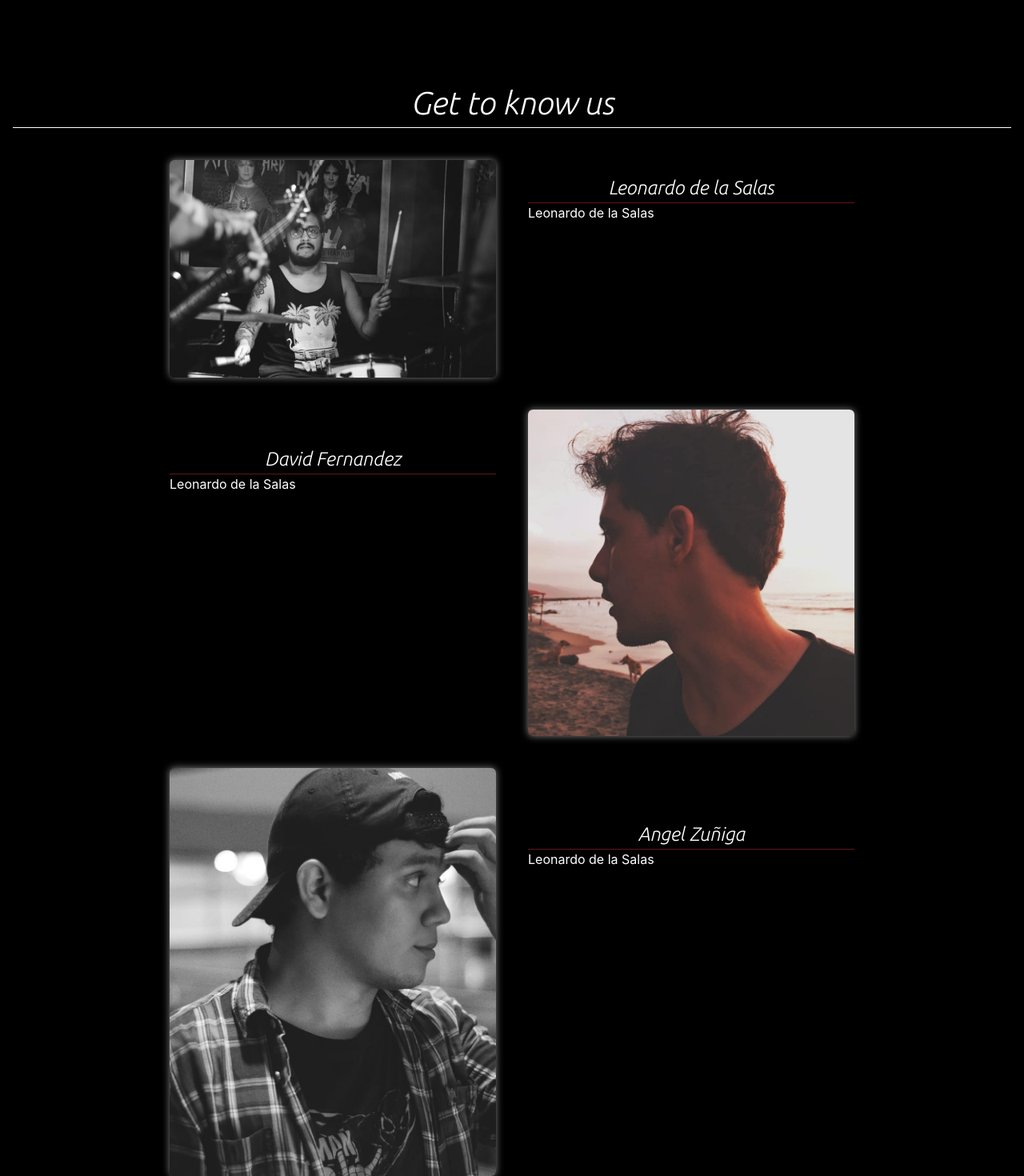
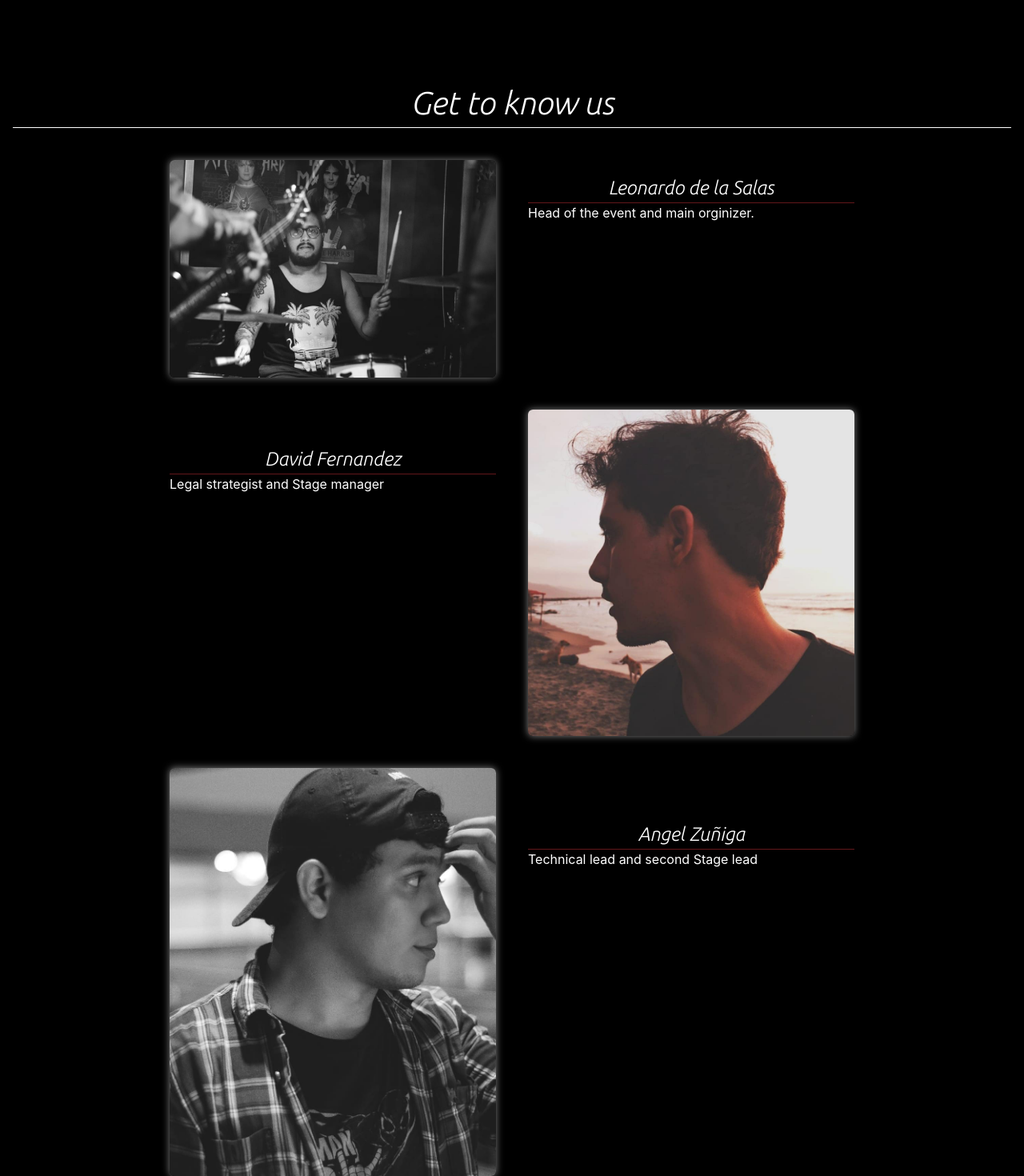
Before and after one commit to Magendev-by-Angel/crowsfest, a Next.js app: page / in a window 1280 px wide. Shown: the part 1129-2599 px from the top of the page at 80% size. Built offline with nearby package versions, Linux system fonts and the light colour scheme.

Commit message:
Update 3 files

```diff
--- a/components/Slider/index.tsx
+++ b/components/Slider/index.tsx
@@ -43,12 +43,7 @@ const Slider = ({ time, setTime }: Props) => {
 
   return (
     <>
-            <Flex
-                position="relative"
-                h="239px"
-                borderRadius="md"
-                direction="column"
-            >
+      <Flex position="relative" h="239px" borderRadius="md" direction="column">
         <Flex justify="end" mb={5}>
           <Button
             mr={5}
@@ -75,17 +70,17 @@ const Slider = ({ time, setTime }: Props) => {
             left="-100%"
             animation={`${movement} ${time}s linear infinite`}
             align="center"
-                        h="478px"
+            h={{ base: `${478 / 2}px`, md: "478px" }}
           >
             {shuffledIcons.map((item, i) => {
               return (
                 <Flex
                   zIndex={1}
-                                    w="360px"
-                                    h="239px"
+                  w={{ base: `${360 / 2}px`, md: "360px" }}
+                  h={{ base: `${239 / 2}px`, md: "239px" }}
                   _hover={{
-                                        w: "720px",
-                                        h: "478px",
+                    w: { base: "360px", md: "720px" },
+                    h: { base: "239px", md: "478px" },
                   }}
                   align="flex-end"
                   objectFit="cover"
@@ -95,12 +90,7 @@ const Slider = ({ time, setTime }: Props) => {
                   overflow="hidden"
                   transition="width 0.5s ease, height 0.5s ease"
                 >
-                                    <Img
-                                        w="100%"
-                                        h="100%"
-                                        src={item}
-                                        alt={`slide-icon-${i}`}
-                                    />
+                  <Img w="100%" h="100%" src={item} alt={`slide-icon-${i}`} />
                 </Flex>
               );
             })}
--- a/components/layouts/main.tsx
+++ b/components/layouts/main.tsx
@@ -16,7 +16,9 @@ const Main = ({ children, router, title }: Props) => {
         <meta name="viewport" content="initial-scale=1.0, width=device-width" />
         <link rel="shortcut icon" href="/favicon.ico" type="image/x-icon" />
         <title>
-          {title === "notFound" ? " - Page not found" : `- ${title}`}
+          {title === "notFound"
+            ? "Crows Fest - Page not found"
+            : `Crows Fest - ${title}`}
         </title>
       </Head>
       <NavBar path={router.asPath} />
--- a/pages/index.tsx
+++ b/pages/index.tsx
@@ -55,7 +55,7 @@ const Inicio = () => {
         </Box>
       </Grid>
       <Slider time={time} setTime={setTime} />
-      <Grid mt="20rem">
+      <Grid mt={{ base: "5rem", md: "20rem" }}>
         <Box
           fontSize="2.5rem"
           fontFamily={`'Ubuntu', sans-serif`}
@@ -84,7 +84,7 @@ const Inicio = () => {
             <Flex gridArea="title" {...foundersTitleName}>
               Leonardo de la Salas
             </Flex>
-            <Flex gridArea="text">Leonardo de la Salas</Flex>
+            <Flex gridArea="text">Head of the event and main orginizer.</Flex>
           </Grid>
           <Grid gridArea="davpicture" {...foundersIconStyle}>
             <Image src="/Founders/david.jpg" />
@@ -93,7 +93,7 @@ const Inicio = () => {
             <Flex gridArea="title" {...foundersTitleName}>
               David Fernandez
             </Flex>
-            <Flex gridArea="text">Leonardo de la Salas</Flex>
+            <Flex gridArea="text">Legal strategist and Stage manager</Flex>
           </Grid>
           <Grid gridArea="angpicture" {...foundersIconStyle}>
             <Image src="/Founders/angel.jpg" />
@@ -102,7 +102,7 @@ const Inicio = () => {
             <Flex gridArea="title" {...foundersTitleName}>
               Angel Zuñiga
             </Flex>
-            <Flex gridArea="text">Leonardo de la Salas</Flex>
+            <Flex gridArea="text">Technical lead and second Stage lead</Flex>
           </Grid>
         </Grid>
       </Grid>
```
Lines whose indentation alone changed are shown as unchanged.
